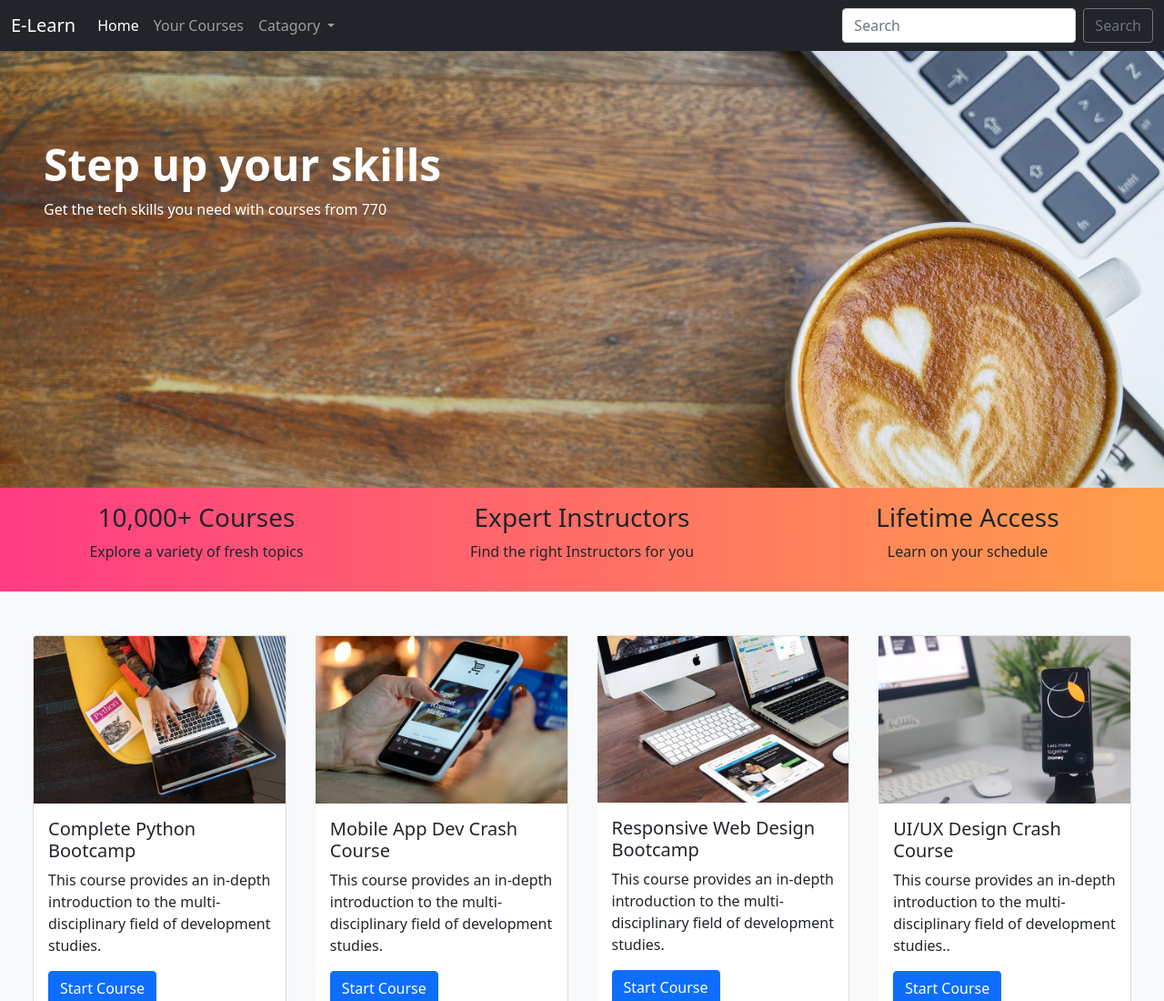
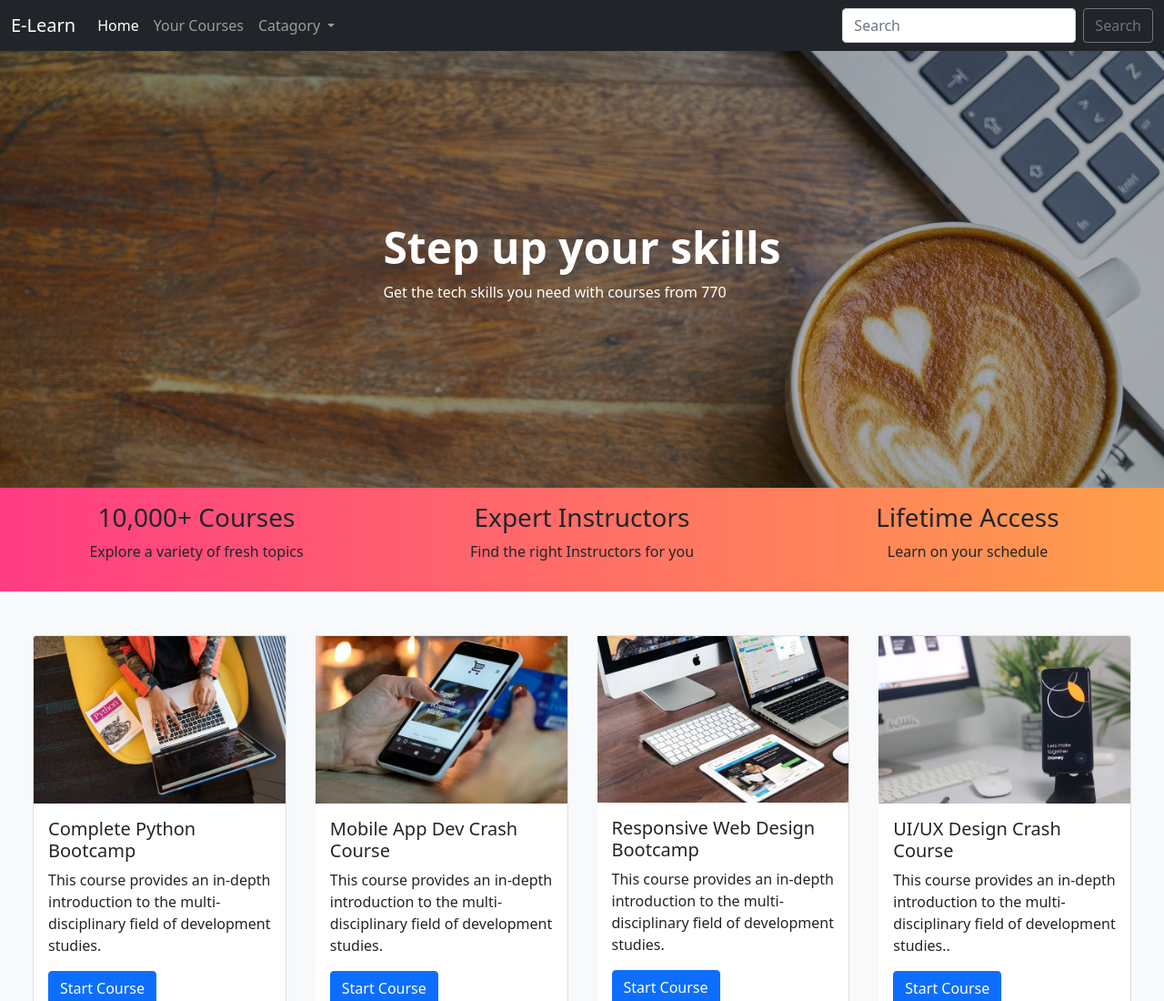
Before and after one commit to itamim345/E-learn, a plain HTML site: page index.html in a window 1280 px wide. Shown: the top 1100 px of the page at 91% size. Drawn offline with nearby package versions, Linux system fonts and the light colour scheme.

Commit message:
fix bg image in welcome area

```diff
--- a/index.html
+++ b/index.html
@@ -48,12 +48,12 @@
               </nav>
         </div>
         <!-- welcome-area -->
-        <div class="welcome-area p-5  bg-light">
-            <div class="row align-items-center">
-                <div class="container-fluid py-5">
-                    <h1 class="display-5 fw-bold">Step up your skills</h1>
-                    <p class="col-md-8 fs-6">Get the tech skills you need with courses from 770</p>
-                  </div>
+        <div class="welcome-area">
+            <div class="d-flex align-items-center justify-content-center overlay">
+              <div class="intro-text p-3">
+                <h1 class="display-5 fw-bold">Step up your skills</h1>
+                <p class="fs-6">Get the tech skills you need with courses from 770</p>
+              </div>
             </div>
         </div>
         <!-- intro-area -->
--- a/style.css
+++ b/style.css
@@ -1,15 +1,33 @@
+/* .welcome-area css */
 .welcome-area{
     background-image: url(img/home-bg.jpg);
     background-size: cover;
-    height: 60vh;
+    min-height: 60vh;
     color : white;
+    position: relative;
 }
+.overlay{
+    position: absolute;
+    width: 100%;
+    height: 100%;
+    background-color: rgba(0,0,0,.3);
+}
+/* .intro-area css */
 .intro-area {
     background-image: linear-gradient(to left, #FF9F4A,#FF3C83);
 }
+/* .main-area css */
 .main-area .card:hover {
     box-shadow: rgba(0, 0, 0, 0.25) 0px 14px 28px, rgba(0, 0, 0, 0.22) 0px 10px 10px;
 }
+/* .info-area css */
 .info-area li a {
     text-decoration: none;
 }
+
+/* responsive css */
+@media (max-width: 768px){
+    .welcome-area{
+        min-height: 30vh;
+    }
+}
```
